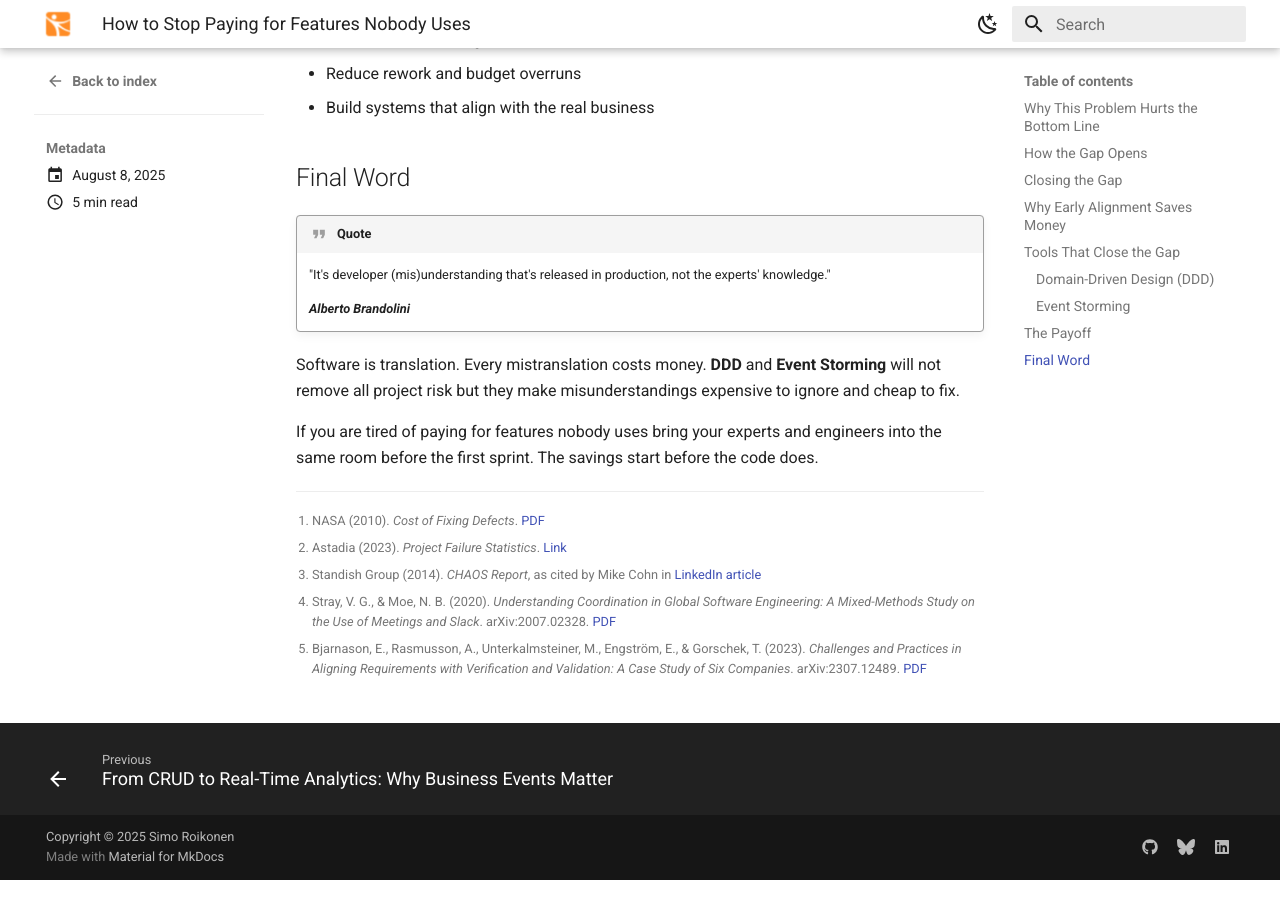
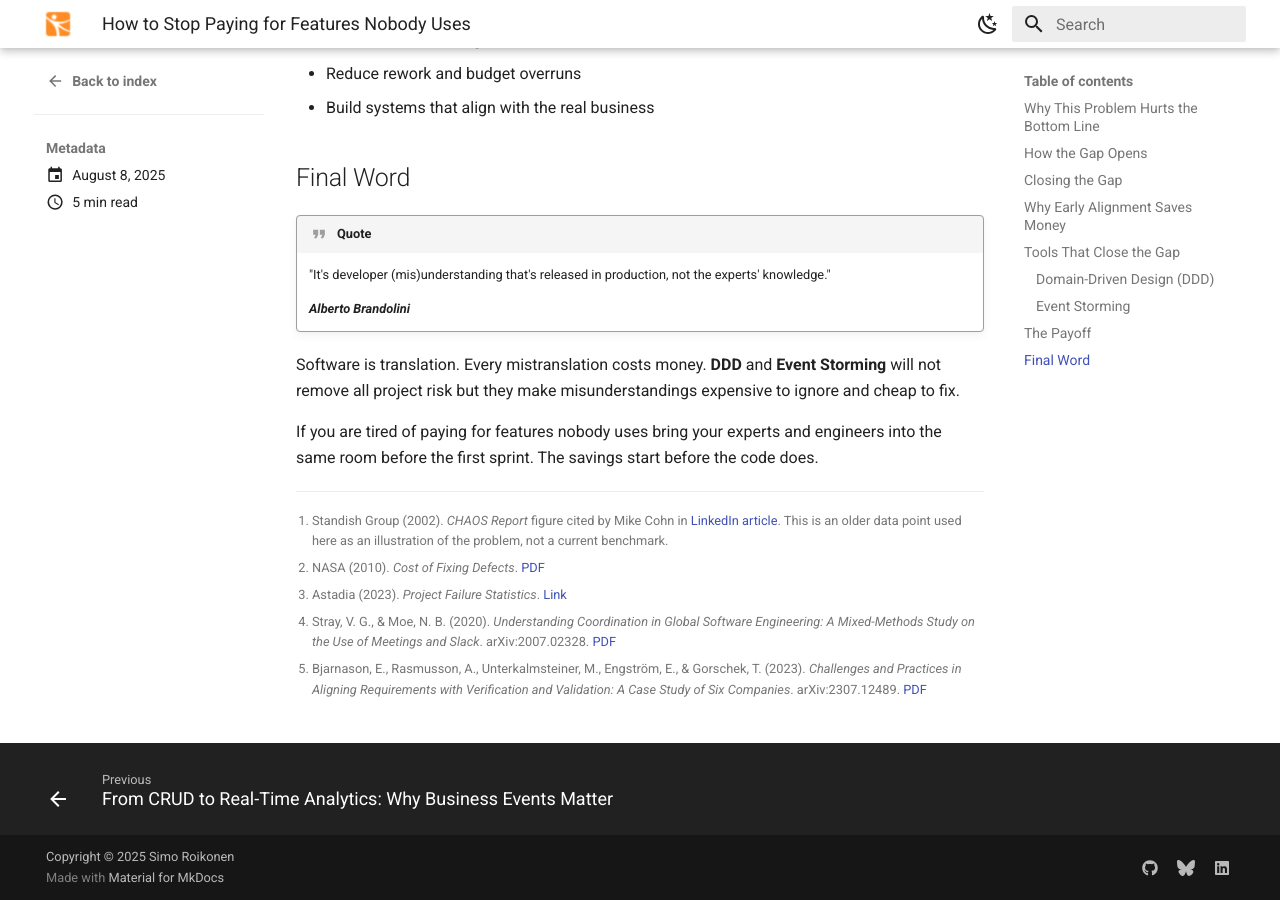
Before and after one commit to roikonen/scalablemodeling, an MkDocs documentation site: the page built from docs/blog/posts/20250808-expert-developer-gap.md, in a window 1280 px wide and 900 px high, scrolled down 3694 px. Built offline with MkDocs 1.6.1 and Material for MkDocs 9.7.7, drawn with Linux system fonts in a browser that asks for light colours; some of the changed lines change nothing that is shown.

Commit message:
Blog established

```diff
--- a/docs/blog/posts/20250808-expert-developer-gap.md
+++ b/docs/blog/posts/20250808-expert-developer-gap.md
@@ -9,7 +9,7 @@
 
 This perspective draws on both global studies and recent Nordic research to show why teams ship features nobody uses and how to stop it.
 
-The result: bloated backlogs, features that miss the mark and a steady drain on budget. An often-cited figure from an early 2000s Standish Group report suggests that around **64% of features** in delivered software saw little or no use[^standish]. While the exact percentage varies between studies, the underlying pattern that many features go unused remains widely observed. If you are funding those features you are paying for waste.
+The result: bloated backlogs, features that miss the mark and a steady drain on budget. An often-cited figure from an early 2000s Standish Group report suggests that around **64% of features** in delivered software saw little or no use[^1]. While the exact percentage varies between studies, the underlying pattern that many features go unused remains widely observed. If you are funding those features you are paying for waste.
 
 The good news is that many of the most expensive misunderstandings can be addressed before the first line of code is written. Coding will still raise new questions but with a shared understanding in place those iterations are faster, cheaper and far less painful.
 
@@ -17,10 +17,10 @@
 
 Misunderstood requirements create a chain reaction of cost overruns and missed value.
 
-- A requirements error in production can cost **1 500× more** to fix than if caught early[^nasa]
-- **30–50% of development time** is often spent on avoidable rework[^astadia]
-- In a Nordic study, engineers spent over **16 hours per week** in meetings, much of it dealing with misunderstandings that could have been avoided through earlier shared understanding[^stray]
-- A Swedish multi-company study found that weak alignment between requirements work and testing leads to rework, quality defects and delivery delays even when stakeholders believe they have a shared understanding[^bjarnason]
+- A requirements error in production can cost **1 500× more** to fix than if caught early[^2]
+- **30–50% of development time** is often spent on avoidable rework[^3]
+- In a Nordic study, engineers spent over **16 hours per week** in meetings, much of it dealing with misunderstandings that could have been avoided through earlier shared understanding[^4]
+- A Swedish multi-company study found that weak alignment between requirements work and testing leads to rework, quality defects and delivery delays even when stakeholders believe they have a shared understanding[^5]
 
 These are not just statistics. They are your budget leaking out of the project one misunderstanding at a time.
 
@@ -35,9 +35,9 @@
 
 Without a shared middle ground, intent is often lost. The result is software that works technically but fails to solve the real problem, leading to expensive rework and wasted features.
 
-In the Nordic study, many of those **16 hours per week** spent in meetings were used to realign teams after these gaps emerged. Instead of moving work forward, time was spent repairing shared understanding that should have been built before implementation began[^stray].
+In the Nordic study, many of those **16 hours per week** spent in meetings were used to realign teams after these gaps emerged. Instead of moving work forward, time was spent repairing shared understanding that should have been built before implementation began[^4].
 
-The Swedish study showed a similar pattern. Requirements and testing teams often worked from different assumptions, lacked traceability between specifications and verification steps and coordinated too late. This fragmented approach slowed delivery and created duplicate effort[^bjarnason].
+The Swedish study showed a similar pattern. Requirements and testing teams often worked from different assumptions, lacked traceability between specifications and verification steps and coordinated too late. This fragmented approach slowed delivery and created duplicate effort[^5].
 
 ## Closing the Gap
 
@@ -80,7 +80,7 @@
 - **Bounded Contexts** prevent rules from bleeding across domains
 - **Collaborative modeling** ensures experts stay involved until the intent is clear
 
-These practices also address one of the Swedish study’s key findings that closer, earlier collaboration between requirements and testing roles improves alignment and reduces wasted effort[^bjarnason].
+These practices also address one of the Swedish study’s key findings that closer, earlier collaboration between requirements and testing roles improves alignment and reduces wasted effort[^5].
 
 ### Event Storming
 A fast, visual workshop where engineers, architects, designers and experts map business events together.
@@ -111,8 +111,8 @@
 
 If you are tired of paying for features nobody uses bring your experts and engineers into the same room before the first sprint. The savings start before the code does.
 
-[^nasa]: NASA (2010). *Cost of Fixing Defects*. [PDF](https://ntrs.nasa.gov/api/citations/20100036670/downloads/20100036670.pdf)
-[^astadia]: Astadia (2023). *Project Failure Statistics*. [Link](https://www.astadia.com/blog/project-failure)
-[^standish]: Standish Group (2014). *CHAOS Report*, as cited by Mike Cohn in [LinkedIn article](https://www.linkedin.com/pulse/64-features-really-rarely-never-used-mike-cohn)
-[^stray]: Stray, V. G., & Moe, N. B. (2020). *Understanding Coordination in Global Software Engineering: A Mixed-Methods Study on the Use of Meetings and Slack*. arXiv:2007.02328. [PDF](https://arxiv.org/pdf/2007.02328.pdf)
-[^bjarnason]: Bjarnason, E., Rasmusson, A., Unterkalmsteiner, M., Engström, E., & Gorschek, T. (2023). *Challenges and Practices in Aligning Requirements with Verification and Validation: A Case Study of Six Companies*. arXiv:2307.12489. [PDF](https://arxiv.org/pdf/2307.12489.pdf)
+[^1]: Standish Group (2002). *CHAOS Report* figure cited by Mike Cohn in [LinkedIn article](https://www.linkedin.com/pulse/64-features-really-rarely-never-used-mike-cohn). This is an older data point used here as an illustration of the problem, not a current benchmark.
+[^2]: NASA (2010). *Cost of Fixing Defects*. [PDF](https://ntrs.nasa.gov/api/citations/20100036670/downloads/20100036670.pdf)
+[^3]: Astadia (2023). *Project Failure Statistics*. [Link](https://www.astadia.com/blog/project-failure)
+[^4]: Stray, V. G., & Moe, N. B. (2020). *Understanding Coordination in Global Software Engineering: A Mixed-Methods Study on the Use of Meetings and Slack*. arXiv:2007.02328. [PDF](https://arxiv.org/pdf/2007.02328.pdf)
+[^5]: Bjarnason, E., Rasmusson, A., Unterkalmsteiner, M., Engström, E., & Gorschek, T. (2023). *Challenges and Practices in Aligning Requirements with Verification and Validation: A Case Study of Six Companies*. arXiv:2307.12489. [PDF](https://arxiv.org/pdf/2307.12489.pdf)
```
